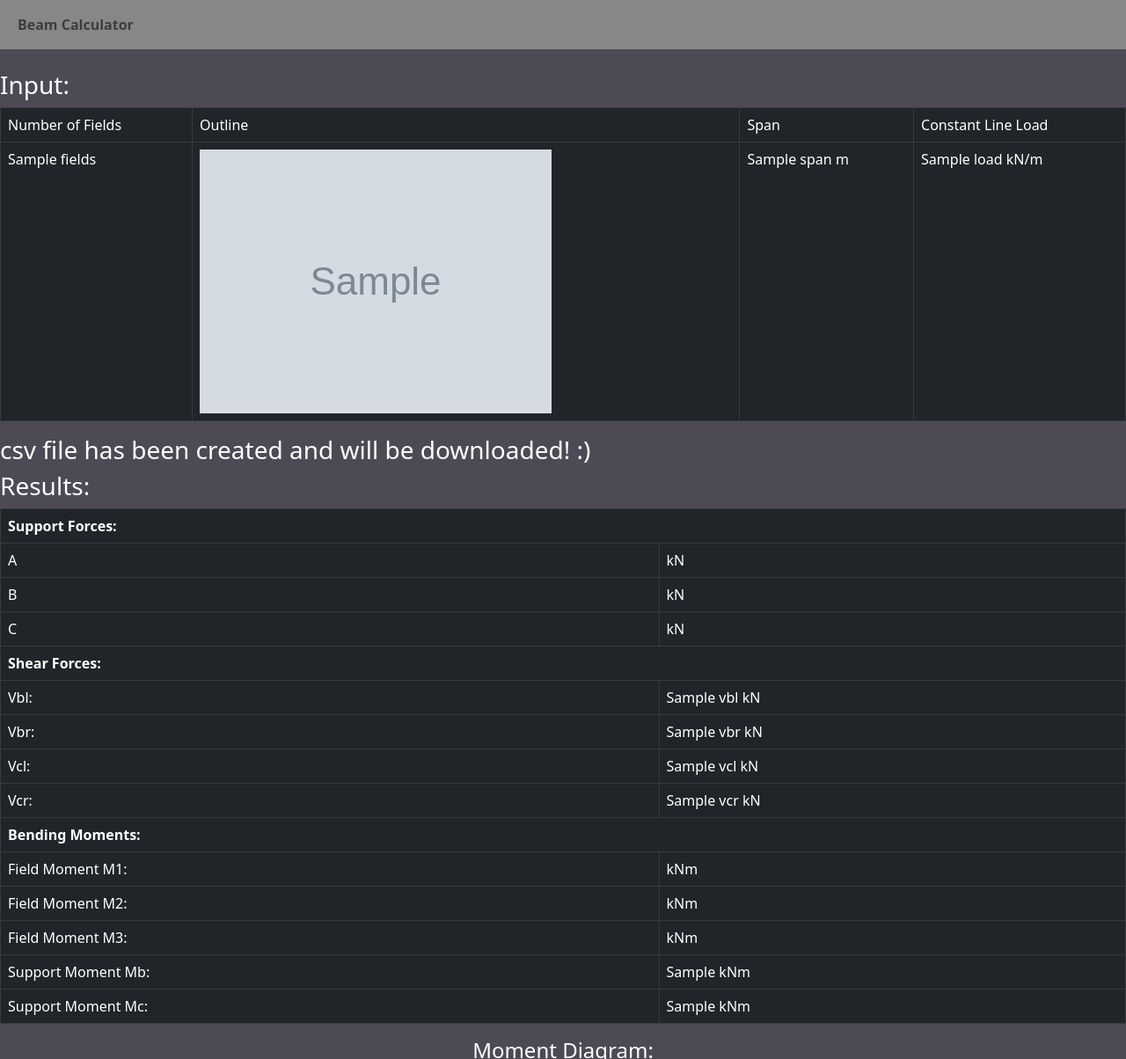
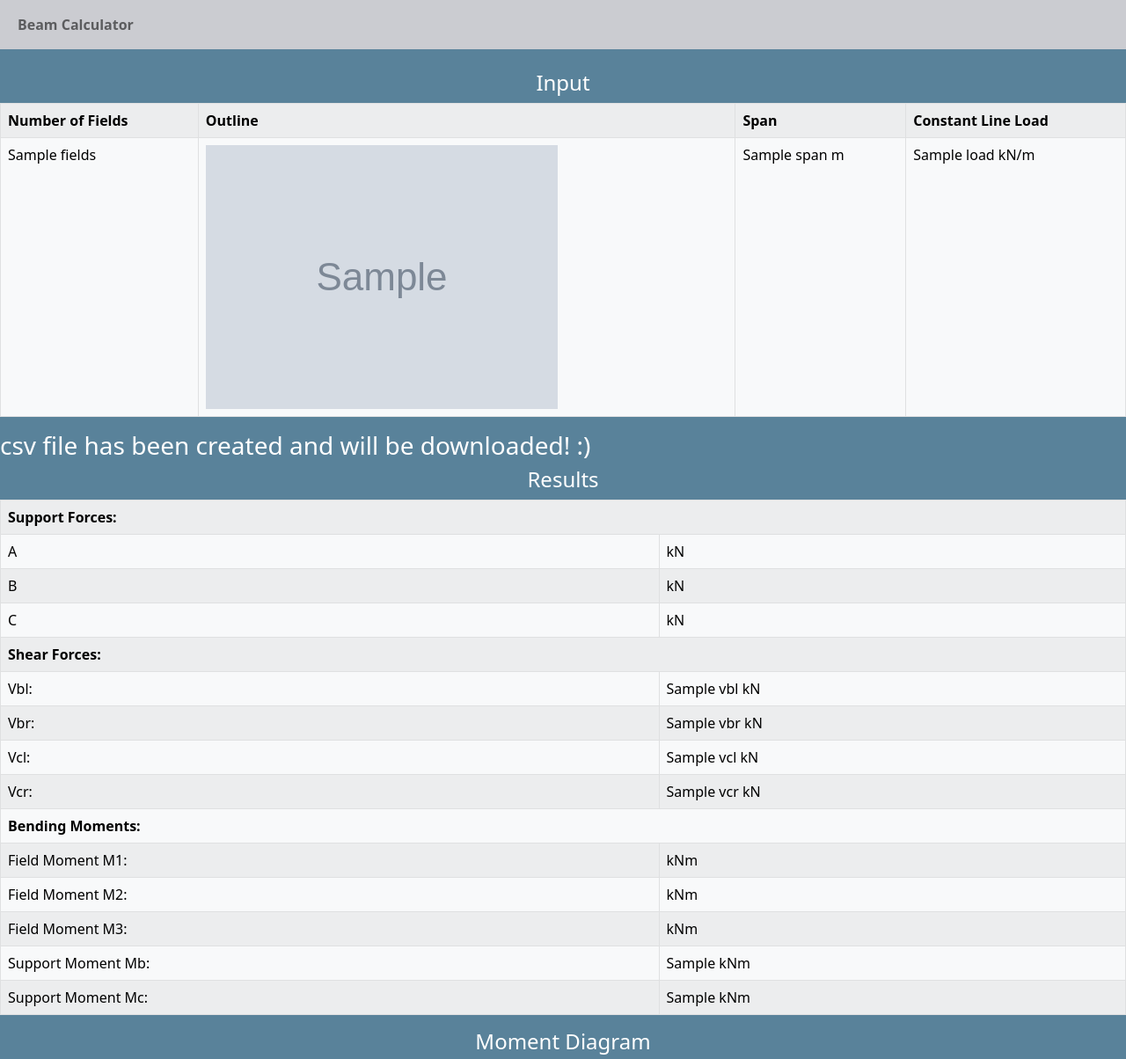
Before and after one commit to Rebecca-Coding21/Beam-Calculator, a Flask app: template templates/csv.html in a window 1280 px wide. Shown: the top 1204 px of the page at 88% size. Run offline with Flask 3, Linux system fonts and the light colour scheme; the template is opened without the code that fills it: most values are stand-ins (such as "Sample title", 1, 10 or a date in 2020); grey boxes marked "Sample" are stand-in pictures.

Commit message:
Adjust Layout

```diff
--- a/static/results.csv
+++ b/static/results.csv
@@ -1,3 +1,3 @@
 M,1,",", ,M,2,",", ,M,3,",", ,M,b,",", ,M,c,",", ,A,",", ,B,",", ,C,",", ,V,b,l,",", ,V,b,r,",", ,V,c,l,",", ,V,c,r
 
-77.0,36.0,0.0,-107.0,-71.0,39.3,114.3,92.9,-60.7,53.6,-46.4,46.4
+2.16,0.68,0.0,-2.7,0.0,3.6,9.9,0.0,-5.4,4.5,0.0,0.0
--- a/static/styles.css
+++ b/static/styles.css
@@ -1,6 +1,6 @@
 body{
     color: #ffffff;
-    background: #3e3946e9;
+    background: #4a7791e9;
 }
 
 header{
--- a/templates/calculated.html
+++ b/templates/calculated.html
@@ -5,14 +5,14 @@
 {% endblock %}
 
 {% block main %}
-    <h3>Input:</h3>
-            <table class = "table table-bordered table-dark ml-3" width = "5">
+    <h4>Input</h4>
+            <table class = "table table-bordered table-light table-striped ml-3" width = "5">
                 <tbody>
                     <tr>
-                        <td>Number of Fields</td>
-                        <td>Outline</td>
-                        <td>Span</td>
-                        <td>Constant Line Load</td>
+                        <td><b>Number of Fields</b></td>
+                        <td><b>Outline</b></td>
+                        <td><b>Span</b></td>
+                        <td><b>Constant Line Load</b></td>
                     </tr>
                     <tr>
                         <td>{{fields}}</td>
@@ -25,9 +25,9 @@
         {% block csv %}
 
         {% endblock %}
-    <h3>Results:</h3>
+    <h4>Results</h4>
 
-            <table class="table table-bordered table-dark">
+            <table class="table table-bordered table-light table-striped">
             <tbody>
                 <tr>
                     <td colspan = "2"><b>Support Forces:</b></td>
@@ -104,15 +104,15 @@
                 {% endif %}
             </tbody>
         </table>
-    <h4>Moment Diagram:</h3>
+    <h4>Moment Diagram</h3>
     <img src="{{moments}}" width="1000" height="250" class="center">
-    <h4>Shear Force Diagram:</h3>
+    <h4>Shear Force Diagram</h3>
     <img src="{{shearForces}}" width="1000" height="250" class="center"><br>
     <p>
-    <button class="btn btn-primary" type="submit">New Calculation</button>
-    <button class="btn btn-primary" type="submit">Download Results as CSV</button>
-    <button class="btn btn-primary" type="submit">Download PDF-File</button>
-    <button class="btn btn-primary" type="submit">Download Diagrams></button>
+    <a class="btn btn-light" href="\">New Calculation</a>
+    <a class="btn btn-light" href="\static\results.csv">Download Results as CSV</a>
+    <a class="btn btn-light" href="\static\results.pdf">Download PDF-File</a>
+    <a class="btn btn-light" href="\static\diagrams.zip">Download Diagrams</a>
     </p>
 
 
--- a/templates/index.html
+++ b/templates/index.html
@@ -9,7 +9,7 @@
 
     <form action = "/calculated" method = "POST">
         <table class = "table mytext table-unbordered">
-            <tbody class="table-group-divider">
+            <tbody>
                 <tr>
                 <td><b>Number of Spans:</b></td>
                 <td>
@@ -42,9 +42,10 @@
             </tbody>
             <tfoot>
                 <tr>
-                    <td class = "border-0 fw-bold text-end" colspan = "4"><button class="btn btn-primary" type="submit">Calculate Forces</button></td>
+                    <td class = "border-0 fw-bold text-end" colspan = "4"><button class="btn btn-light" type="submit">Calculate Forces</button></td>
                 </tr>
             </tfoot>
         </table>
+    <img src="\static\images\bridge.jpg" height="55%" width="65%" class="center">
     </form>
 {% endblock %}
--- a/templates/layout.html
+++ b/templates/layout.html
@@ -9,13 +9,13 @@
     </head>
     <body>
         <header>
-            <nav class = "navbar navbar-expand-lg" style = "background-color: #878787;">
+            <nav class = "navbar navbar-expand-lg" style = "background-color: #cbccd1;">
                 <div class="container-fluid">
                     <button class="navbar-toggler" type="button" data-bs-toggle="collapse" data-bs-target="#navbarSupportedContent" aria-controls="navbarSupportedContent" aria-expanded="false" aria-label="Toggle navigation">
                         <span class="navbar-toggler-icon"></span>
                     </button>
                     <div class="collapse navbar-collapse" id="navbarSupportedContent">
-                        <ul class = "navbar-nav me-auto mb-2 mb-lg-0" style = "background-color: #878787;">
+                        <ul class = "navbar-nav me-auto mb-2 mb-lg-0" style = "background-color: #cbccd1;">
                         <li class = "nav-item">
                             <a class="nav-link myblue" aria-current="page" href="/" font-size = "40">Beam Calculator</a>
                         </li>
```
Also changed, not shown: static/images/bridge.jpg (added), static/images/moments.png, static/images/shearForces.png.
